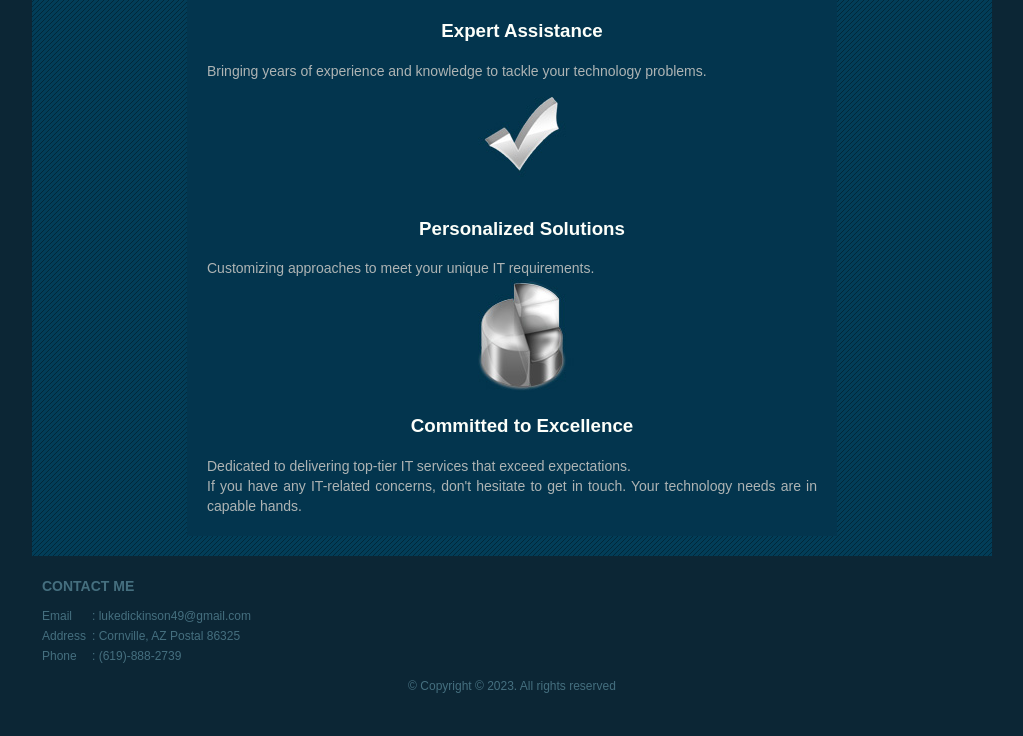
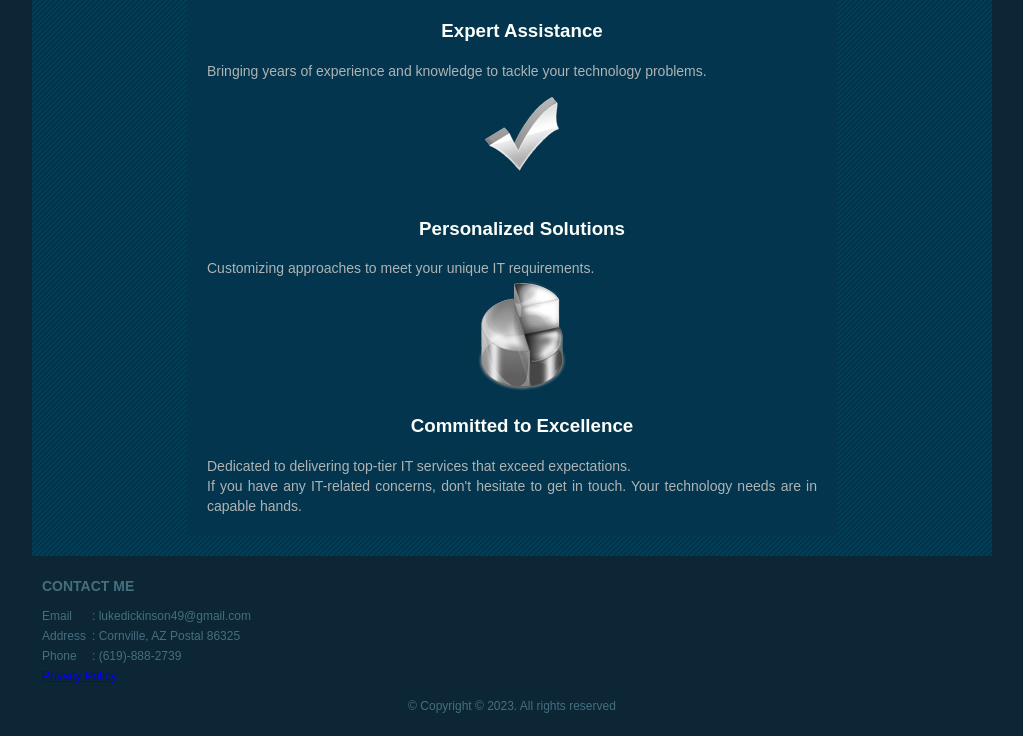
Before and after one commit to lukesitsupport/lukesitsupport.github.io, a website: page index.html in a window 1280 px wide. Shown: the part 1209-1945 px from the top of the page, without its empty margins (128-1151 px from the left). Drawn offline with Linux system fonts and the light colour scheme.

Commit message:
Update index.html

```diff
--- a/index.html
+++ b/index.html
@@ -122,6 +122,8 @@
         <li><span>Email</span><p>: lukedickinson49@gmail.com</p></li>
         <li><span>Address</span><p>: Cornville, AZ Postal 86325</p></li>
         <li><span>Phone</span><p>: (619)-888-2739</p></li>
+        <!-- Add the following line for the privacy policy link -->
+        <li><a href="/privacy-policy.html">Privacy Policy</a></li>
     </ul>
     <span class="footnote">&copy; Copyright &copy; 2023. All rights reserved</span>
 </div> <!-- /#footer -->
```
Lines whose indentation alone changed are shown as unchanged.
